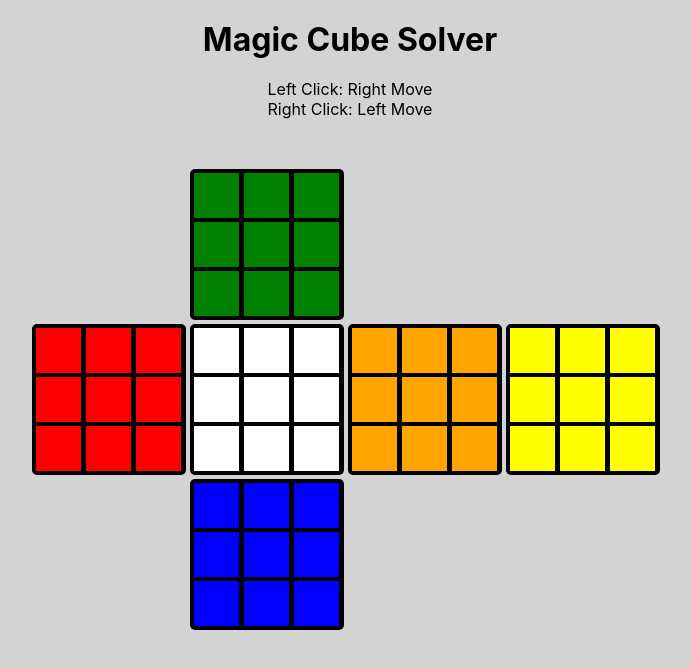
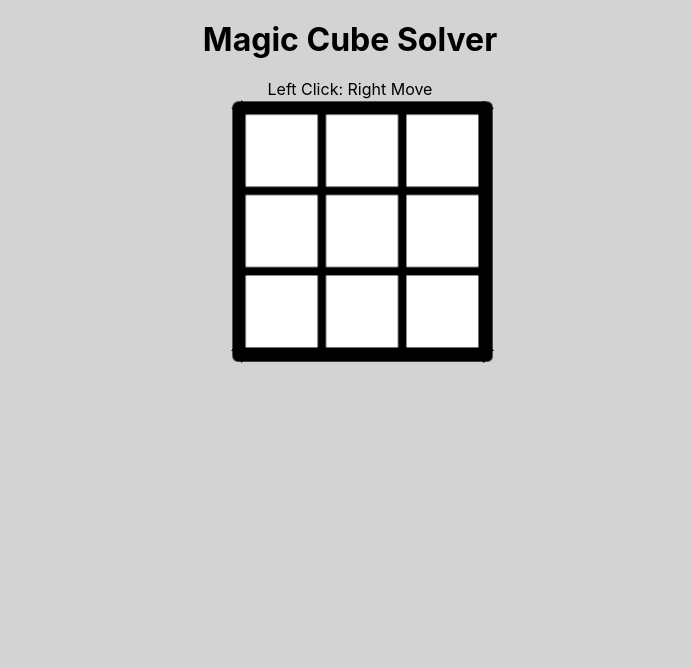
Before and after one commit to guitavano/magicCubeSolver, a React (Create React App) app: page / in a window 1280 px wide. Shown: the top 668 px of the page, without its empty margins (290-981 px from the left). Built offline with nearby package versions, Linux system fonts and the light colour scheme.

Commit message:
add 3d mode

```diff
--- a/src/App.css
+++ b/src/App.css
@@ -45,67 +45,105 @@ h1{
   margin: 20px;
 }
 
-.Y{
+.block.Y{
   background-color: yellow;
 }
 
-.R{
+.block.R{
   background-color: red;
 }
 
-.B{
+.block.B{
   background-color: blue;
 }
 
-.G{
+.block.G{
   background-color: green;
 }
 
-.O{
+.block.O{
   background-color: orange;
 }
 
-.W{
+.block.W{
   background-color: white;
 }
 
+.cube-container{
+  width: 200px;
+  height: 200px;
+  perspective: 600px;
+}
+
 .cube{
-  display: flex;
-  flex-wrap: wrap;
-  width: 640px;
+  width: 100%;
+  height: 100%;
   position: relative;
+  transform-style: preserve-3d;
+  transition: transform 1s;
 }
 
 .side{
   display: grid;
-  grid-template-columns: 50px 50px 50px;
+  grid-template-columns: 67px 67px 67px;
   background-color: black;
   margin: 2px;
-  margin-top: 155px;
-  padding: 2px;
+  padding: 8px;
   border-radius: 5px;
+  position: absolute;
+  width: 201px;
+  height: 201px;
 }
 
 .block{
-  margin: 2px;
-  width: 45px;
-  height: 45px;
+  margin: 3px;
+  width: 60px;
+  height: 60px;
   font-size: 0px;
 }
 
 .side:first-child{
   position: absolute;
-  left: 158px;
   margin-top: 0px;
 }
 
 .side:last-child{
   position: absolute;
-  left: 158px;
-  bottom: -155px;
   margin-top: 0px;
 }
 
-.cube-container{
-  margin-top: 50px;
+.side.U{
+  position: absolute;
+  transform: rotateX( 90deg);
+  transform: rotateX( 90deg) translateZ(100px);
 }
+
+.side.L{
+  position: absolute;
+  transform: rotateY(-90deg);
+  transform: rotateY(-90deg) translateZ(100px);
+}
+
+.side.F{
+  position: absolute;
+  transform: rotateY(  0deg);
+  transform: rotateY(  0deg) translateZ(100px);
+}
+
+.side.R{
+  position: absolute;
+  transform: rotateY( 90deg);
+  transform: rotateY( 90deg) translateZ(100px);
+}
+
+.side.B{
+  position: absolute;
+  transform: rotateY(180deg);
+  transform: rotateY(180deg) translateZ(100px);
+}
+
+.side.D{
+  position: absolute;
+  transform: rotateX(-90deg);
+  transform: rotateX(-90deg) translateZ(100px);
+}
--- a/src/App.js
+++ b/src/App.js
@@ -148,7 +148,7 @@ function App() {
       <div className='cube'>
       {cube?.map((side) => {
         return(
-        <div className='side' key={side.name.toString()}>
+        <div className={`${side.name} side`} key={side.name.toString()}>
           {side.value?.map((piece) => {
             if(piece.includes("5")){
               return(
```
